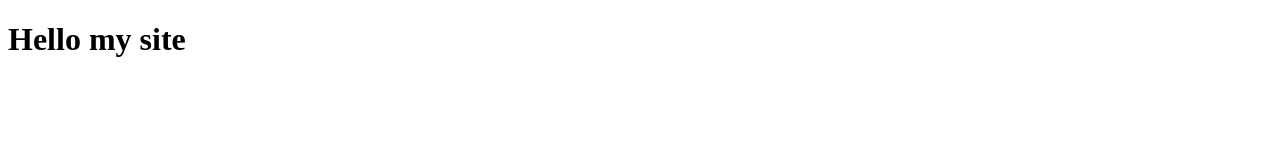
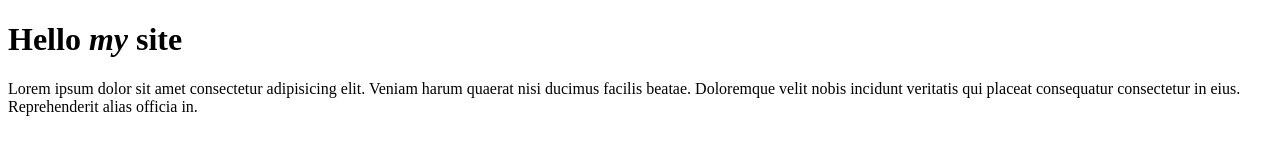
Before and after one commit to vetaluga/gitles1, a plain HTML site: page index.html in a window 1280 px wide. Drawn offline with Linux system fonts and the light colour scheme.

Commit message:
add p with text

```diff
--- a/index.html
+++ b/index.html
@@ -6,6 +6,7 @@
     <title>Document</title>
 </head>
 <body>
-    <h1>Hello my site</h1>
+    <h1>Hello <i>my</i> site</h1>
+    <p>Lorem ipsum dolor sit amet consectetur adipisicing elit. Veniam harum quaerat nisi ducimus facilis beatae. Doloremque velit nobis incidunt veritatis qui placeat consequatur consectetur in eius. Reprehenderit alias officia in.</p>
 </body>
 </html>
```
